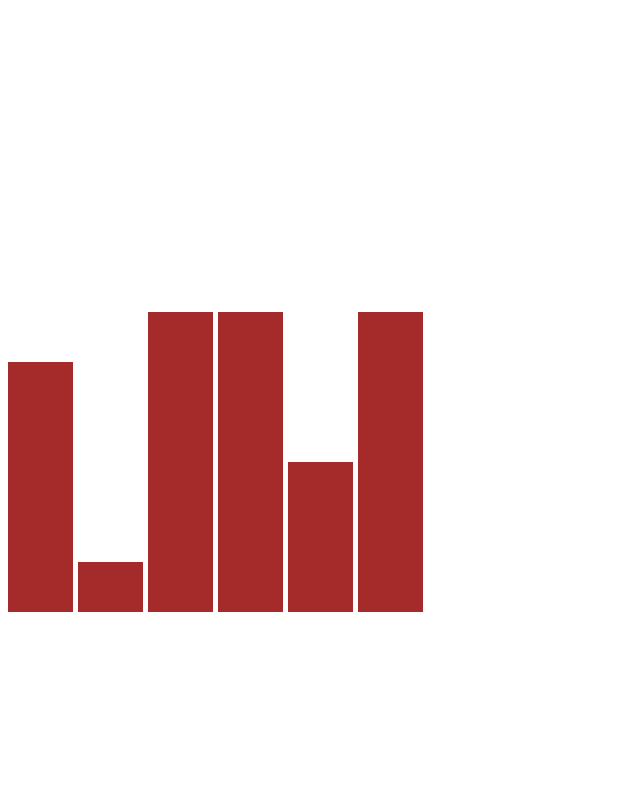
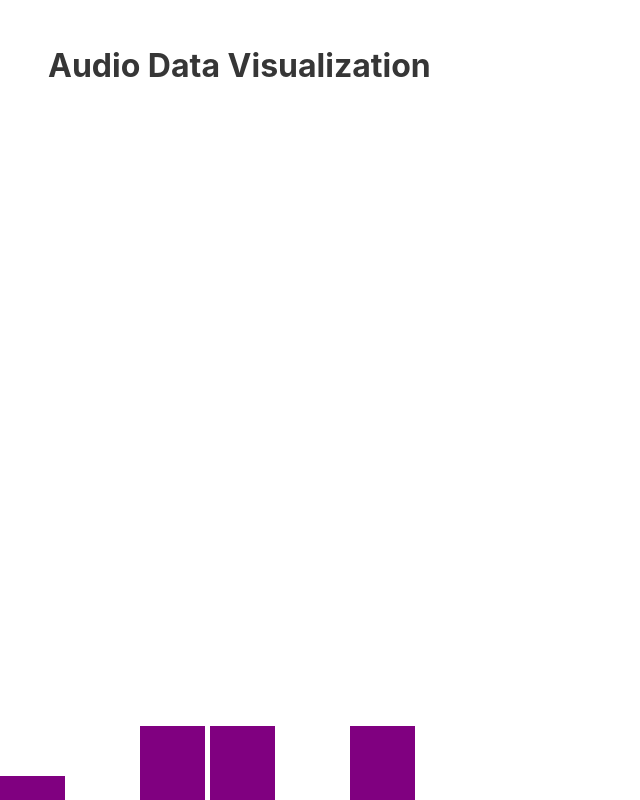
Before and after one commit to MacCode7110/AudioDataVisualization, a React (Create React App) app: page / in a window 1280 px wide. Shown: the top 800 px of the page, without its empty margins (0-640 px from the left). Built offline with nearby package versions, Linux system fonts and the light colour scheme.

Commit message:
Made BarChart reusable in App

```diff
--- a/src/App.js
+++ b/src/App.js
@@ -1,10 +1,10 @@
 import BarChart from './component/BarChart'
-
-//https://d3js.org/d3.v5.min.js
 
 function App()
 {
-  return (<BarChart />);
+  return (<BarChart data={[25, 5, 30, 65, 15, 35]}
+    width={700}
+    height={300}/>);
 }
 
 export default App;
--- a/src/component/BarChart.js
+++ b/src/component/BarChart.js
@@ -5,25 +5,35 @@ class BarChart extends Component {
   //Called immediately after the Spirograph component mounted. Rerendering of the component then occurs.
   componentDidMount() {
     d3.selectAll("rect").remove(); //Need to remove the previous render of the component.
-    return this.drawChart();
+    return this.drawBarChart();
   }
 
-  drawChart() {
-    const data = [25, 5, 30, 65, 15, 35];
-    const svg = d3.select("body").append("svg").attr("width", 700).attr("height", 300);
+  drawBarChart() {
+    const data = this.props.data;
+    const svg = d3.select("body").append("svg").attr("width", this.props.width).attr("height", this.props.height);
     svg.selectAll("rect")
     .data(data)
     .enter()
     .append("rect")
     .attr("x", (d, i) => i * 70)
-    .attr("y", (d, i) => 300 - 10 * d)
+    .attr("y", (d, i) => this.props.height - 10 * d)
     .attr("width", 65)
     .attr("height", (d, i) => d * 10)
-    .attr("fill", "brown");
+    .attr("fill", "purple");
   }
 
   render() {
-    return <div id={"#" + this.props.id}></div>
+    return (
+      <div>
+        <section className = "section is-small">
+          <h1 className = "title has-text-weight-bold">Audio Data Visualization</h1>
+        </section>
+        <section className = "section is-medium">
+          <div id={"barChart" + this.props.id}> </div>
+          <link rel="stylesheet" href="https://cdn.jsdelivr.net/npm/bulma@0.9.4/css/bulma.min.css"></link>
+        </section>
+      </div>
+    );
   }
 
 }
```
